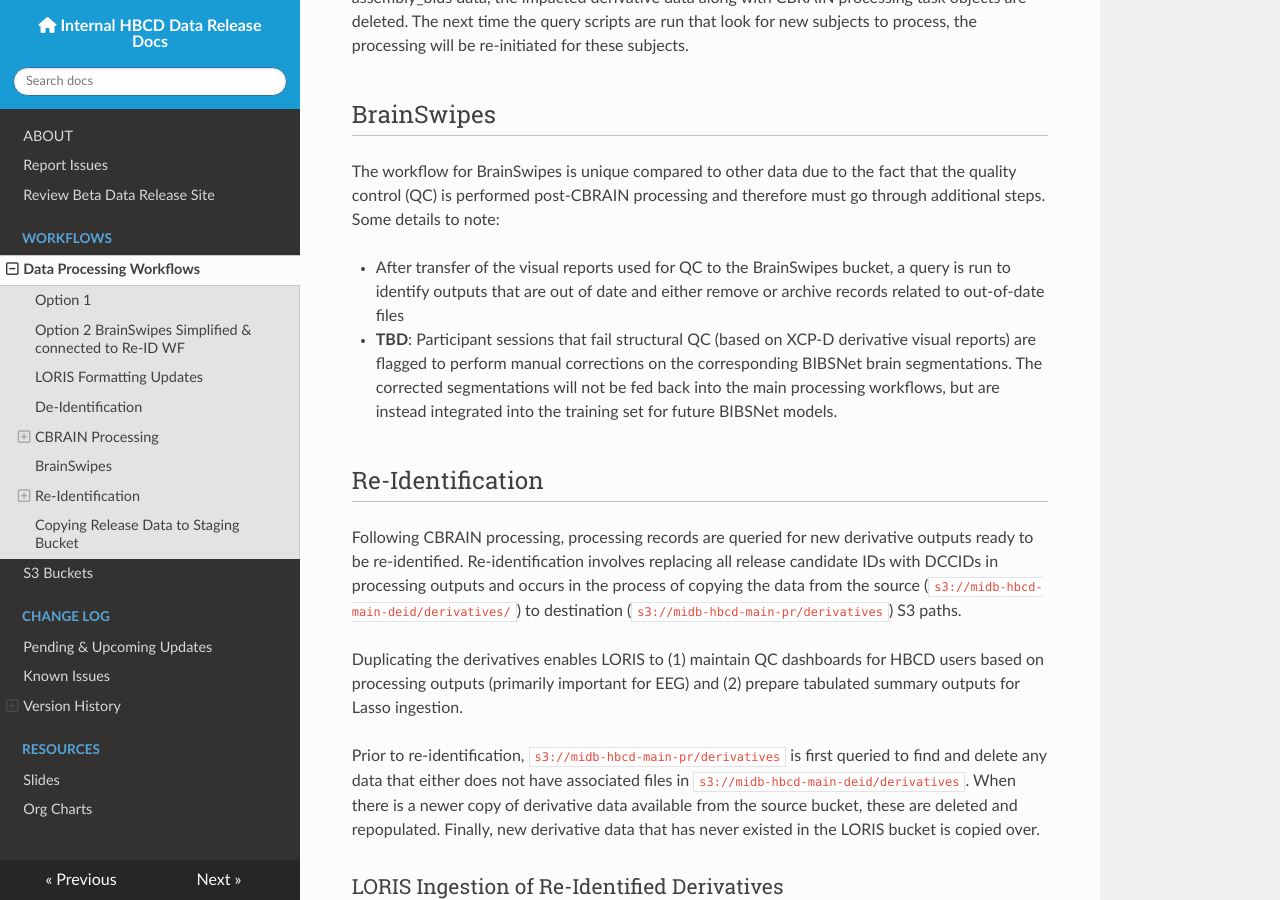
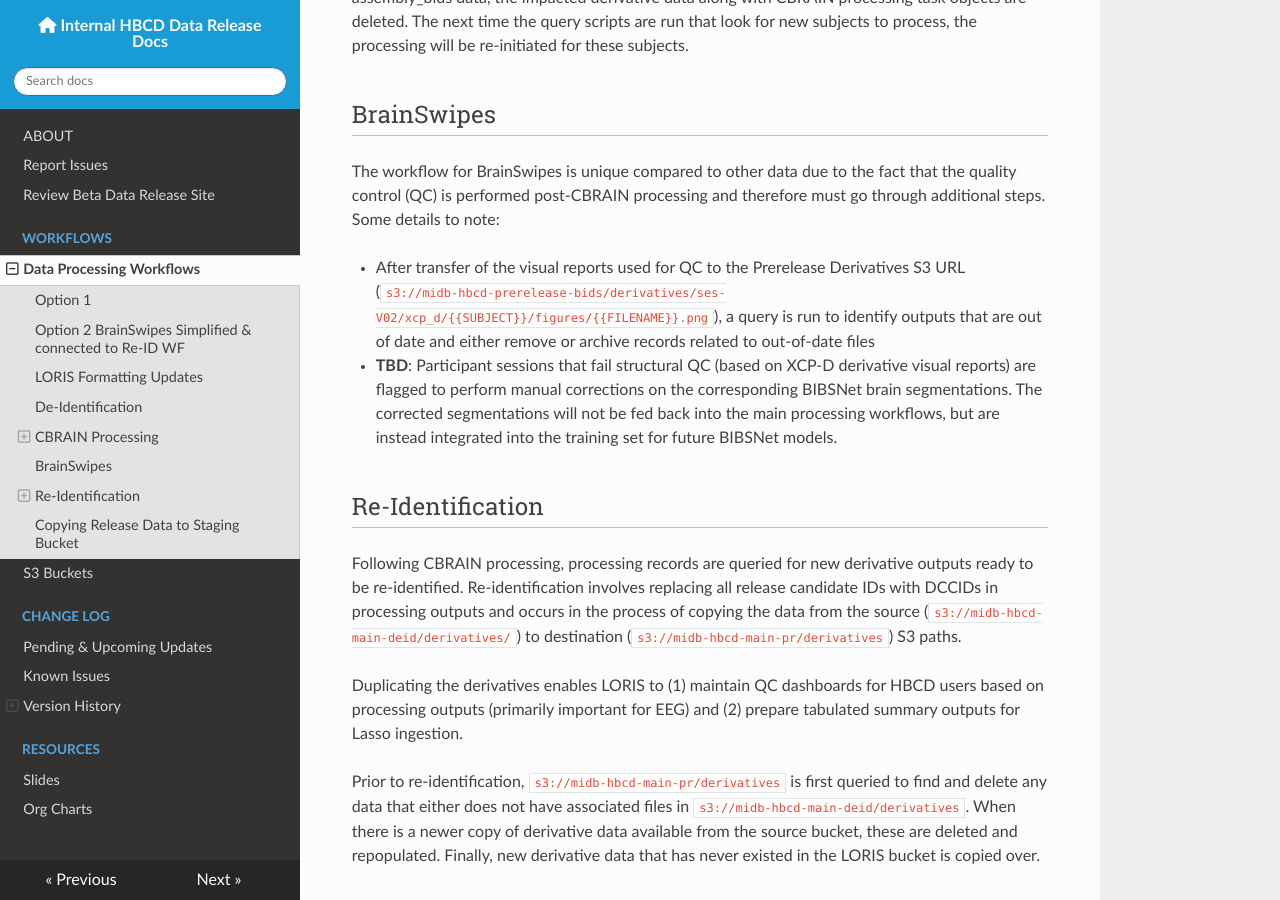
Before and after one commit to DCAN-Labs/hbcd-docs-internal, an MkDocs documentation site: the page built from docs/workflows/imageprocworkflows.md, in a window 1280 px wide and 900 px high, scrolled down 2355 px. Built offline with MkDocs 1.6.1, drawn with Linux system fonts in a browser that asks for light colours; nearby versions of some CDN libraries.

Commit message:
add brainswipes bucket name prerelease derivs

```diff
--- a/docs/workflows/imageprocworkflows.md
+++ b/docs/workflows/imageprocworkflows.md
@@ -7,7 +7,7 @@
 <object type="image/svg+xml" data="../WF.drawio.svg" width="100%"></object>
 
 ### Option 2 BrainSwipes Simplified & connected to Re-ID WF
-<object type="image/svg+xml" data="../WF_option2.svg" width="100%"></object>
+<object type="image/svg+xml" data="../WF2.drawio.svg" width="100%"></object>
 
 
 <p>
@@ -24,10 +24,6 @@
       </tr>
     </thead>
     <tbody>
-        <tr>
-        <td>BrainSwipes</td>
-        <td><code> </code></td>
-        </tr>
         <tr>
         <td>De-ID &gt; BrainSwipes</td>
         <td><code>s3://midb-hbcd-main-deid/brainswipes</code></td>
@@ -63,6 +59,10 @@
         <tr>
         <td>Main &gt; De-ID Lists</td>
         <td><code>s3://midb-hbcd-main-pr/deidentification-lists/</code></td>
+        </tr>
+        <tr>
+        <td>Prerelease Derivatives</td>
+        <td><code>s3://midb-hbcd-prerelease-bids/derivatives/</code></td>
         </tr>
         <tr>
         <td>Main &gt; Raw BIDS</td>
@@ -113,7 +113,7 @@
 ## BrainSwipes
 The workflow for BrainSwipes is unique compared to other data due to the fact that the quality control (QC) is performed post-CBRAIN processing and therefore must go through additional steps. Some details to note:
 
-- After transfer of the visual reports used for QC to the BrainSwipes bucket, a query is run to identify outputs that are out of date and either remove or archive records related to out-of-date files
+- After transfer of the visual reports used for QC to the Prerelease Derivatives S3 URL (`s3://midb-hbcd-prerelease-bids/derivatives/ses-V02/xcp_d/{{SUBJECT}}/figures/{{FILENAME}}.png`), a query is run to identify outputs that are out of date and either remove or archive records related to out-of-date files
 - **TBD**: Participant sessions that fail structural QC (based on XCP-D derivative visual reports) are flagged to perform manual corrections on the corresponding BIBSNet brain segmentations. The corrected segmentations will not be fed back into the main processing workflows, but are instead integrated into the training set for future BIBSNet models.
 
 ## Re-Identification
```
Also changed, not shown: docs/workflows/WF2.drawio.svg (added), docs/workflows/WF_option2.svg (deleted).
